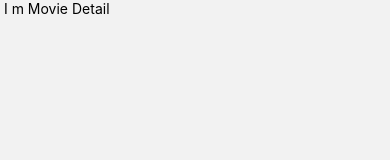
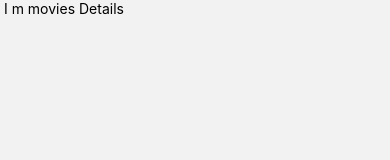
Before and after one commit to yoilerlp/MovieAppTest, a React Native app: screen /MovieDetails in a window 390 px wide. Shown: the top 160 px of the page. Built offline with nearby package versions, Linux system fonts and the light colour scheme.

Commit message:
Setting Up stack navigation

```diff
--- a/src/screens/Home/index.tsx
+++ b/src/screens/Home/index.tsx
@@ -1,12 +1,12 @@
-import React, {Component} from 'react';
+import React from 'react';
 import {Text, View} from 'react-native';
 
-export default class HomeScreen extends Component {
-  render() {
-    return (
-      <View>
-        <Text> I m home </Text>
-      </View>
-    );
-  }
-}
+const HomeScreen = () => {
+  return (
+    <View>
+      <Text> I m home </Text>
+    </View>
+  );
+};
+
+export default HomeScreen;
--- a/src/screens/MovieDetails/index.tsx
+++ b/src/screens/MovieDetails/index.tsx
@@ -1,12 +1,12 @@
-import React, {Component} from 'react';
+import React from 'react';
 import {Text, View} from 'react-native';
 
-export default class MovieDetailsScreen extends Component {
-  render() {
-    return (
-      <View>
-        <Text> I m Movie Detail </Text>
-      </View>
-    );
-  }
-}
+const MovieDetailsScreen = () => {
+  return (
+    <View>
+      <Text> I m movies Details </Text>
+    </View>
+  );
+};
+
+export default MovieDetailsScreen;
```
